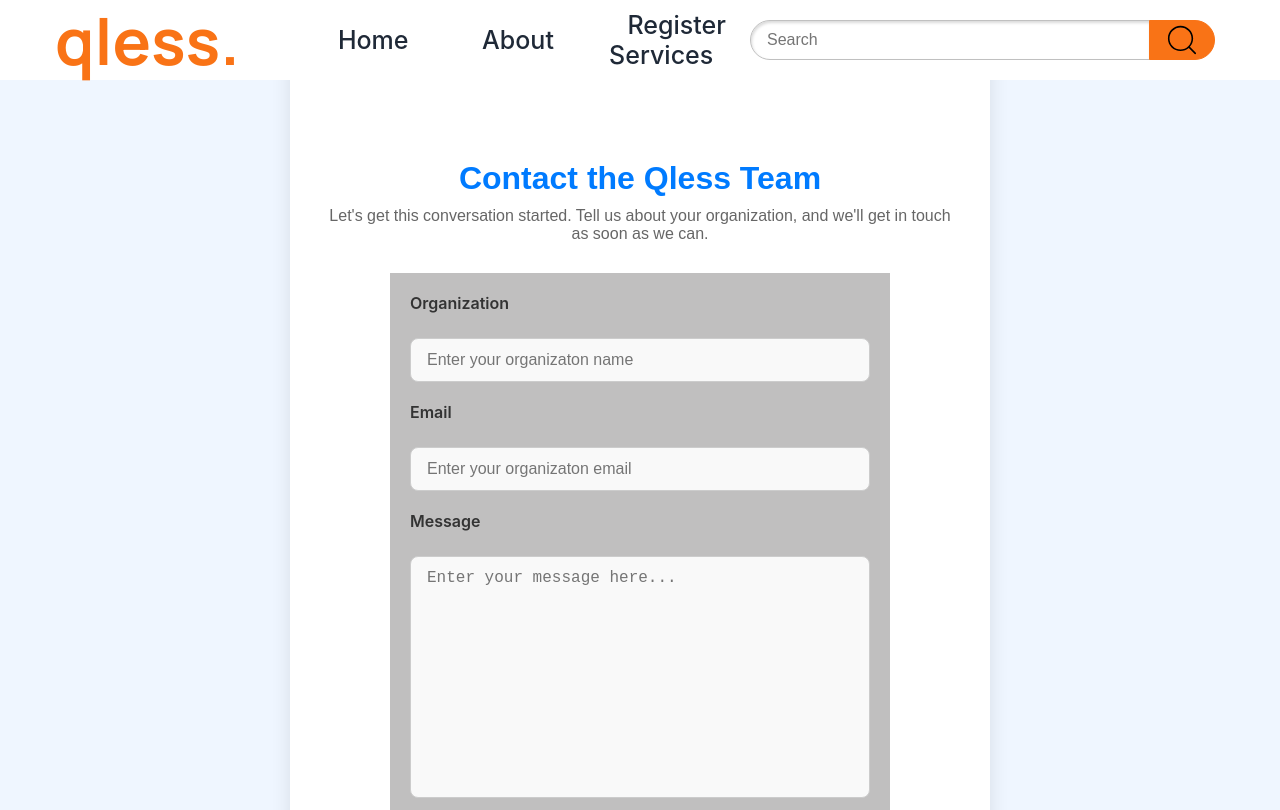
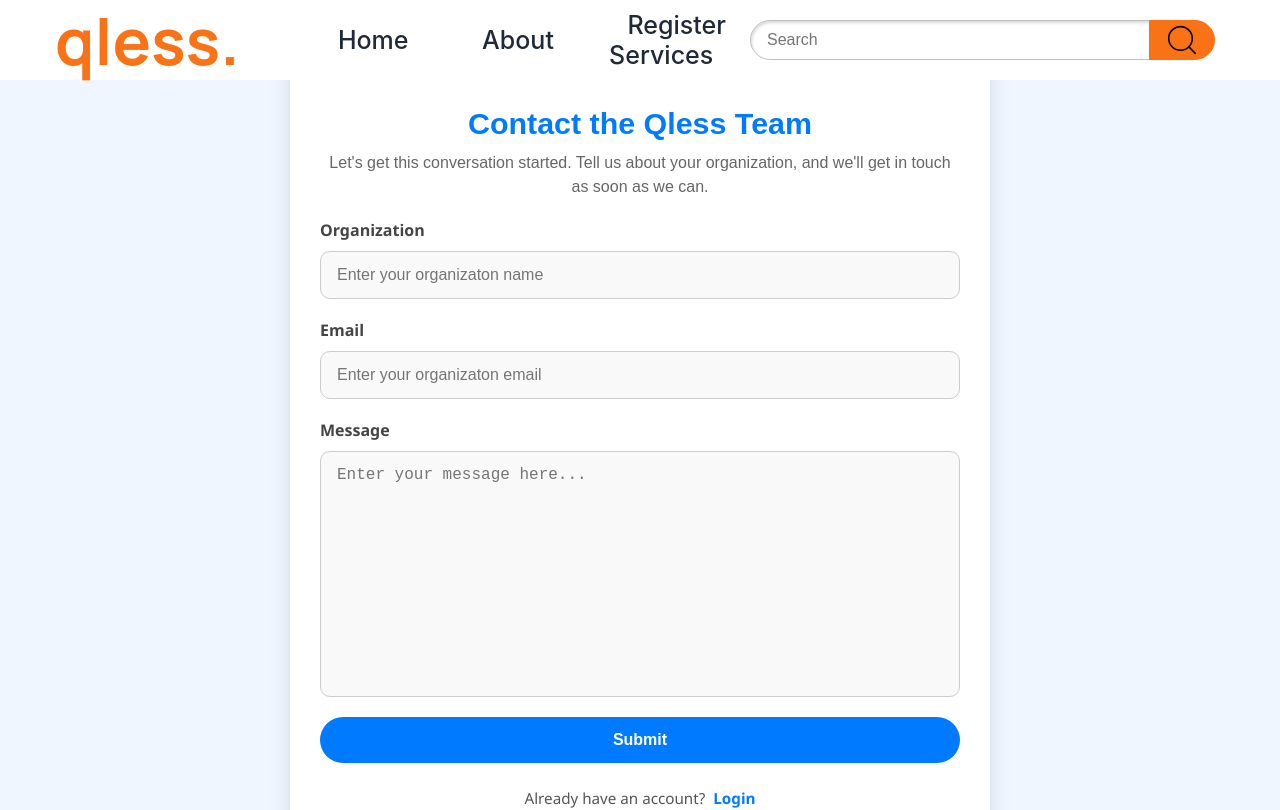
Before and after one commit to Iknite-Space/queueless, a React (Create React App) app in the folder app/: page /contact in a window 1280 px wide. Shown: the top 810 px of the page. Built offline with nearby package versions, Linux system fonts and the light colour scheme.

Commit message:
updated the styles on the contact us page

```diff
--- a/app/src/pages/ContactUsPage/ContactUs.css
+++ b/app/src/pages/ContactUsPage/ContactUs.css
@@ -1,104 +1,109 @@
-
-.form-container form {
-  background: rgb(192, 191, 191);
-  width:500px;
-  margin: 20px auto;
-  padding: 20px
-}
 .contact-details {
   max-width: 700px;
   margin: 50px auto;
-  background-color: #ffffff;
-  padding: 30px;
-  border-radius: 12px;
-  box-shadow: 0 4px 20px rgba(0, 0, 0, 0.1);
+  background-color: white;
+  padding: 1px 30px 20px 30px;
+  border-radius: 16px;
+  box-shadow: 0 6px 25px rgba(0, 0, 0, 0.1);
   color: #333333;
+  font-family: "Segoe UI", Tahoma, Geneva, Verdana, sans-serif;
 }
 
-.form-header h1 {
-  text-align:center;
-  margin-bottom:5px;
-  margin-top:25px;
-  color: blue;
-}
-
-.form-header p {
-  text-align:center;
-  color: blue;
-}
 .form-header {
   text-align: center;
-  margin-bottom: 30px;
+  margin-bottom: 20px;
 }
 
 .form-header h1 {
   color: #007bff;
-  font-size: 2rem;
+  font-size: 1.9rem;
+  font-weight: 700;
   margin-bottom: 10px;
 }
 
 .form-header p {
   font-size: 1rem;
   color: #666666;
+  line-height: 1.5;
 }
 
 .form-container form {
   display: flex;
   flex-direction: column;
-  gap: 20px;
+  gap: 10px;
+  width: 100%;
 }
 
-label {
+.form-container label {
   font-weight: 600;
-  margin-bottom: 5px;
+  color: #444444;
 }
 
 .input-block,
 textarea {
-  padding: 12px 16px;
+  padding: 14px 16px;
   font-size: 1rem;
   background-color: #f9f9f9;
   border: 1px solid #cccccc;
-  border-radius: 8px;
+  border-radius: 10px;
   resize: none;
   transition: border 0.3s ease, box-shadow 0.3s ease;
+  margin-bottom: 10px;
 }
 
 .input-block:focus,
 textarea:focus {
   border-color: #007bff;
   outline: none;
-  box-shadow: 0 0 5px #007bff;
+  box-shadow: 0 0 6px rgba(0, 123, 255, 0.5);
 }
 
 .submit-btn {
   background-color: #007bff;
   color: white;
-  padding: 12px;
+  padding: 14px;
   border: none;
-  border-radius: 8px;
-  font-weight: bold;
+  border-radius: 25px;
+  font-weight: 600;
   font-size: 1rem;
   cursor: pointer;
-  transition: background-color 0.3s ease;
+  transition: background-color 0.3s ease, transform 0.2s ease;
 }
 
 .submit-btn:hover {
-  background-color: #ff5e2f;
+  background-color: #0056b3;
+  transform: translateY(-2px);
 }
 
 form div {
   text-align: center;
   margin-top: 15px;
   font-size: 0.95rem;
+  color: #555555;
 }
 
 form div a {
   color: #007bff;
   text-decoration: none;
   font-weight: 600;
+  margin-left: 4px;
 }
 
 form div a:hover {
   text-decoration: underline;
 }
+
+/* Responsive */
+@media (max-width: 600px) {
+  .contact-details {
+    padding: 25px 20px;
+  }
+
+  .form-header h1 {
+    font-size: 1.8rem;
+  }
+
+  .form-container form {
+    gap: 15px;
+  }
+}
--- a/app/src/pages/ContactUsPage/ContactUs.jsx
+++ b/app/src/pages/ContactUsPage/ContactUs.jsx
@@ -15,10 +15,12 @@
       })
       .then(
         () => {
-          console.log("Request sent! We'll get back to you.");
+          alert("Request sent! We'll get back to you soon.");
+          form.current.reset(); // clear form after success
         },
         (error) => {
-          console.log("Failed to send:", error.text);
+          alert("Failed to send:", error);
+          console.log(error)
         }
       );
   };
@@ -53,6 +55,7 @@
           <label>Message</label>
           <textarea
             id="message"
+            name="message"
             rows="12"
             cols="50"
             placeholder="Enter your message here..."
@@ -63,7 +66,7 @@
             id="submit"
             value="Submit"
           >
-            Request Access
+            Submit
           </button>
           <div>
             Already have an account? <Link to="/login">Login</Link>
```
